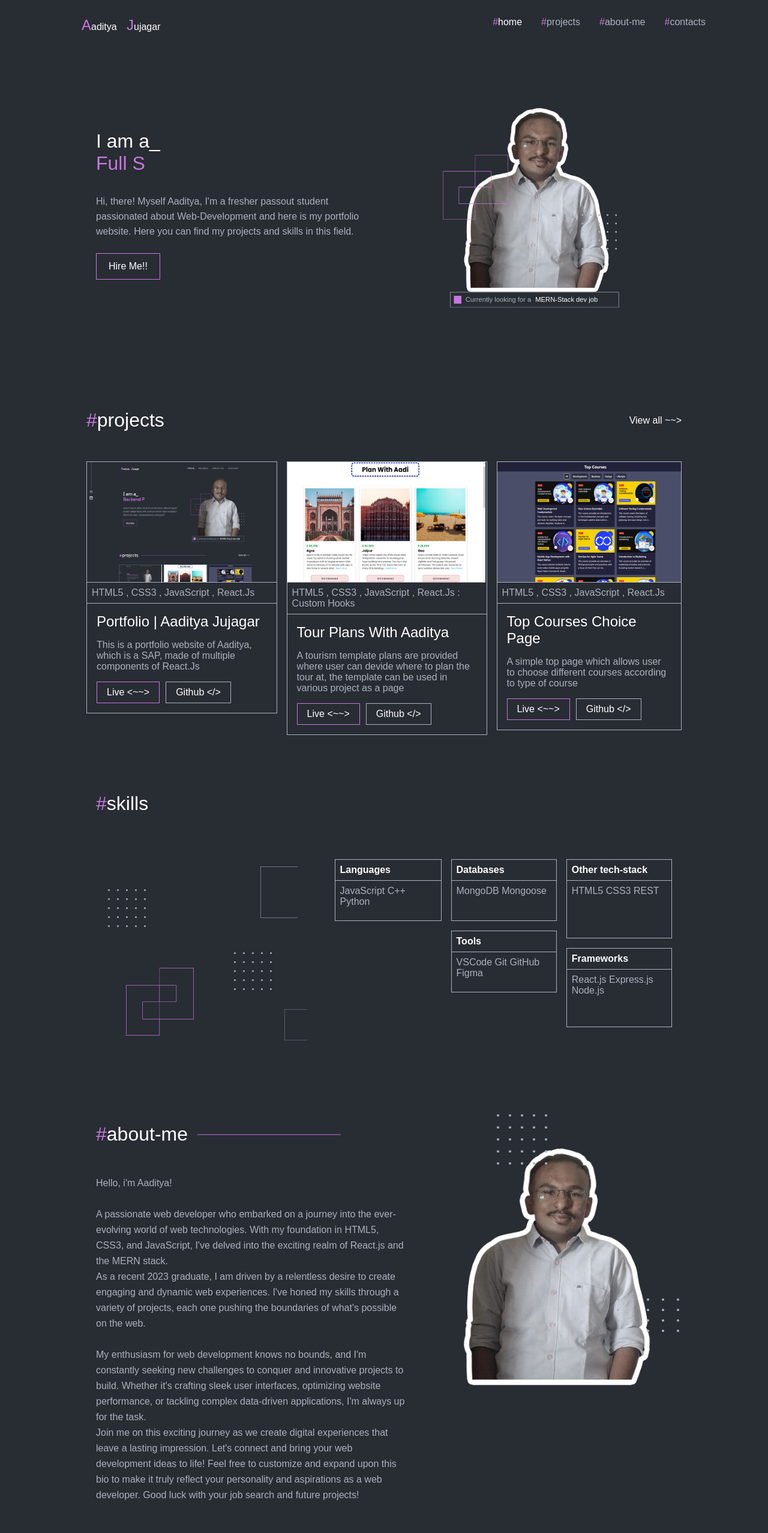
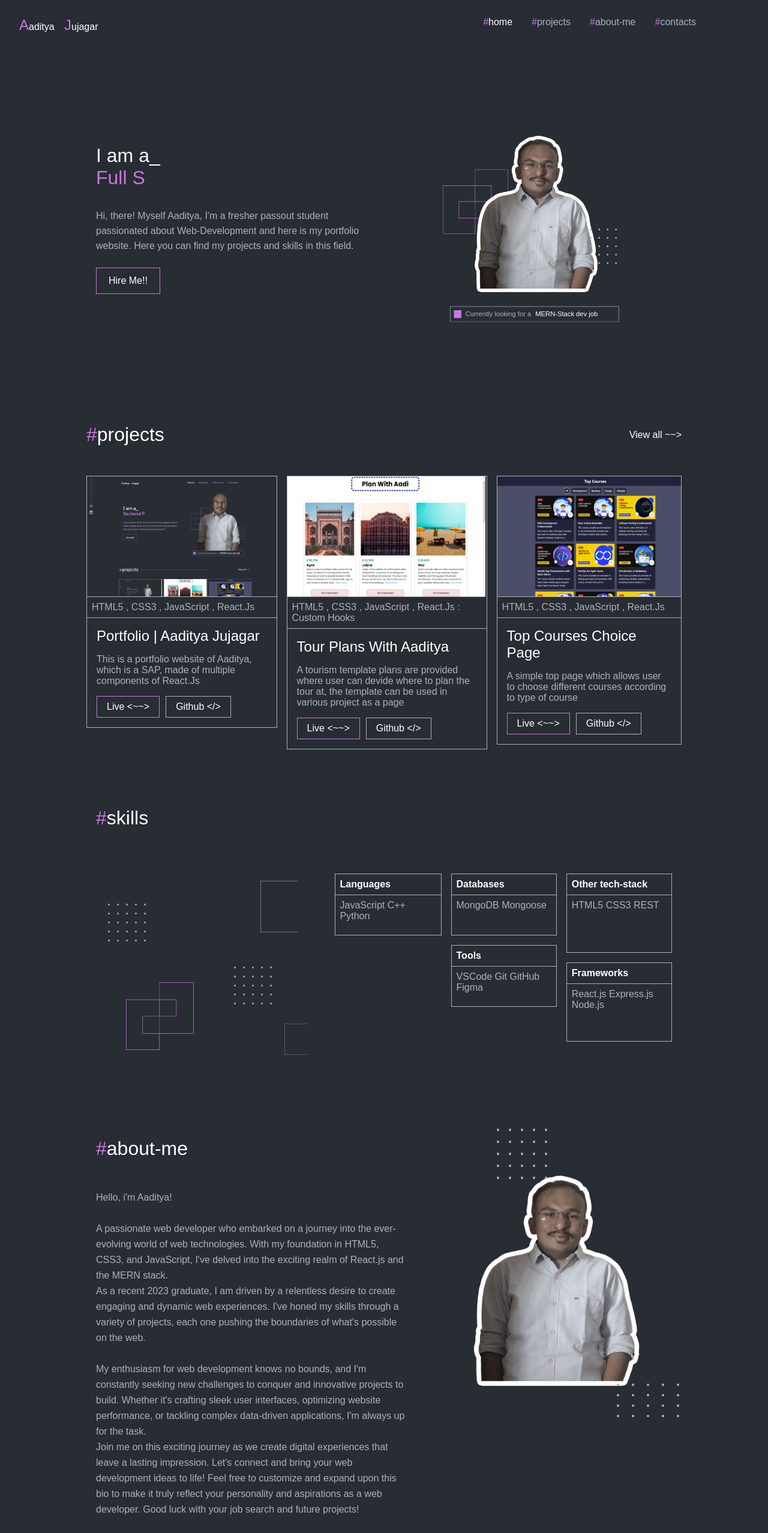
Before and after one commit to AadityaJujagar/portfolio-aaditya-reactJs, a React (Create React App) app: page / in a window 1280 px wide. Shown: the top 2555 px of the page at 60% size. Built offline with nearby package versions, Linux system fonts and the light colour scheme; a web font is replaced by a local one.

Commit message:
minor changes done

```diff
--- a/src/components/AboutMeSec/AboutMeSec.jsx
+++ b/src/components/AboutMeSec/AboutMeSec.jsx
@@ -1,6 +1,5 @@
 import React from "react";
 import HeroImg2 from "../../images/projectPics/Aaditya1.png";
-import Line2 from "../../images/SVGs/Line2.svg";
 import DotsFrame1 from "../../images/SVGs/DotsFrame1.svg";
 import DotsFrame2 from "../../images/SVGs/DotsFrame2.svg";
 import "./aboutmesec.css";
@@ -13,7 +12,6 @@ function AboutMeSec() {
           <p>
             <span>#</span>about-me
           </p>
-          <img src={Line2} alt="" />
         </div>
         <div className="abtMeDesc">
           <p>Hello, i'm Aaditya!</p>
@@ -57,7 +55,6 @@ function AboutMeSec() {
         <img id="abtMeImg1" src={DotsFrame1} alt="" />
         <img id="abtMeImg2" src={DotsFrame2} alt="" />
         <img id="abtMeImg3" src={HeroImg2} alt="" />
-        <img id="abtMeImg4" src={Line2} alt="" />
       </section>
     </div>
   );
--- a/src/components/AboutMeSec/aboutmesec.css
+++ b/src/components/AboutMeSec/aboutmesec.css
@@ -91,7 +91,7 @@
   position: absolute;
   z-index: 2;
   left: 900px;
-  top: 324px;
+  top: 442px;
   display: flex;
   width: 104px;
   height: 56px;
@@ -107,7 +107,7 @@
   left: 550px;
   top: 38px;
   flex-shrink: 0;
-  scale: 0.9;
+  scale: 0.8;
 }
 
 #abtMeImg4 {
--- a/src/components/HeroSec/herosec.css
+++ b/src/components/HeroSec/herosec.css
@@ -84,6 +84,7 @@
 }
 
 .heroImg {
+  transform: scale(0.85);
   flex-shrink: 0;
 }
 
--- a/src/components/Navbar/navbar.css
+++ b/src/components/Navbar/navbar.css
@@ -8,7 +8,7 @@
   margin: 0 auto;
   display: flex;
   width: 1024px;
-  padding: 32px 16px 8px 16px;
+  padding: 32px 32px;
   justify-content: space-between;
   align-items: flex-end;
 }
@@ -75,9 +75,6 @@
     width: auto;
     padding-top: 28px;
   }
-  .nameLogoSec {
-    margin-left: 120px;
-  }
 }
 
 @media (max-width: 1024px) {
```
